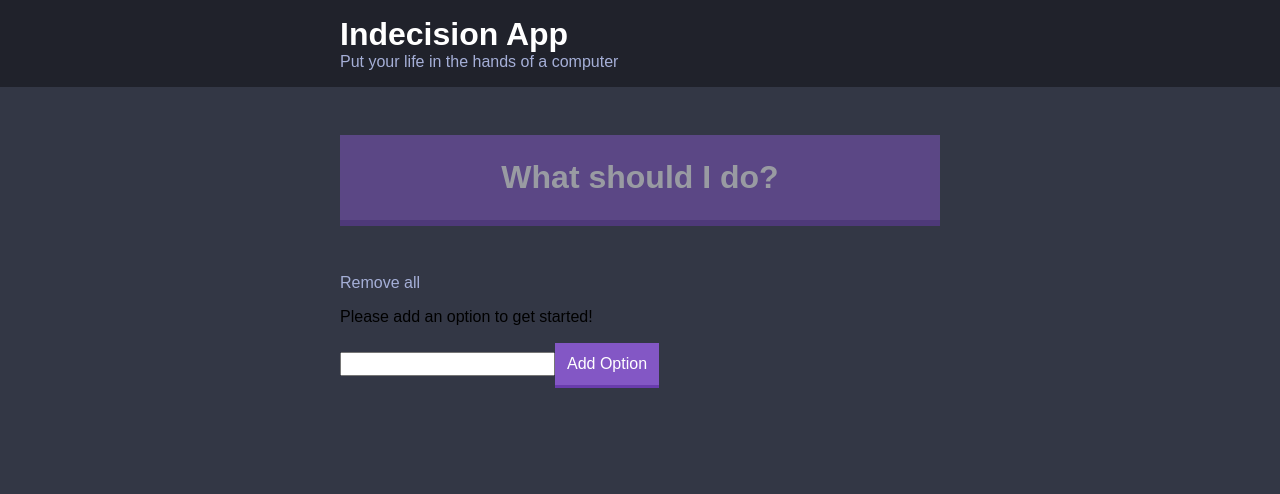
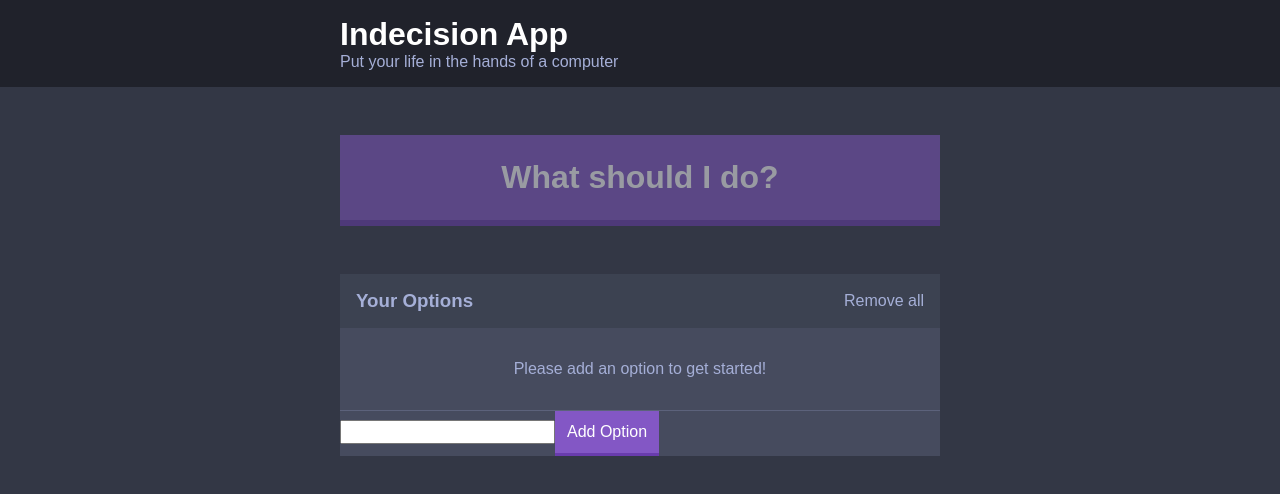
Before and after one commit to davidobi/decisionMakingApp, a React (Create React App) app in the folder decisionmaker/: page / in a window 1280 px wide. Shown: the top 494 px of the page. Built offline with nearby package versions, Linux system fonts and the light colour scheme.

Commit message:
styling the options component

```diff
--- a/decisionmaker/src/App.js
+++ b/decisionmaker/src/App.js
@@ -76,12 +76,15 @@ class IndecisionApp extends Component {
             hasOptions={this.state.options.length > 0}
             selectDecisionHandler = {this.selectDecisionHandler}
           />
+          <div className='widget'>
             <Options
               options={this.state.options}
               deleteOptionshandler = {this.deleteOptionshandler}
               deleteOptionHandler = {this.deleteOptionHandler}
             />
             <AddOption addOptionHandler={this.addOptionHandler}/>
+          </div>
+
         </div>
 
       </div>
--- a/decisionmaker/src/components/Options/Options.js
+++ b/decisionmaker/src/components/Options/Options.js
@@ -3,13 +3,17 @@ import Option from "./Option/Option";
 
 const Options = (props) => (
       <div>
+        <div className="widget-header">
+          <h3 className="widget-header__title">Your Options</h3>
           <button
             className="button button--link"
             onClick={props.deleteOptionshandler}
           >
               Remove all
           </button>
-        {props.options.length === 0 && <p>Please add an option to get started!</p> }
+        </div>
+
+        {props.options.length === 0 && <p className="widget__message">Please add an option to get started!</p> }
         {
           props.options.map((option) => (
           <Option
--- a/decisionmaker/src/styles/base/_settings.scss
+++ b/decisionmaker/src/styles/base/_settings.scss
@@ -3,6 +3,8 @@
 $off-black: #20222b;
 $off-white: #a5afd7;
 $dark-blue: #333745;
+$light-blue: #464b5e;
+$blue: #3c4251;
 $purple: #8357c5;
 
 //Spacing
--- /dev/null
+++ b/decisionmaker/src/styles/components/_widgets.scss
@@ -0,0 +1,26 @@
+//widget
+.widget {
+    background: $light-blue;
+    margin-bottom: $xl-size;
+}
+
+.widget__message {
+    color: $off-white;
+    margin: 0;
+    padding: $l-size;
+    text-align: center;
+    border-bottom: 1px solid lighten($light-blue, 10%);
+}
+
+//widget Header
+.widget-header {
+    background: $blue;
+    color: $off-white;
+    padding: $m-size;
+    display: flex;
+    justify-content: space-between;
+}
+
+.widget-header__title {
+    margin: 0;
+}
--- a/decisionmaker/src/styles/styles.scss
+++ b/decisionmaker/src/styles/styles.scss
@@ -3,3 +3,4 @@
 @import './components/button';
 @import './components/header';
 @import './components/container';
+@import './components/widgets';
```
Lines whose indentation alone changed are shown as unchanged.
